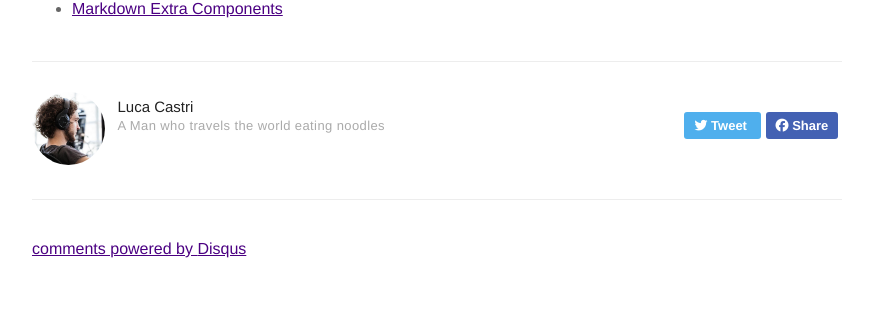
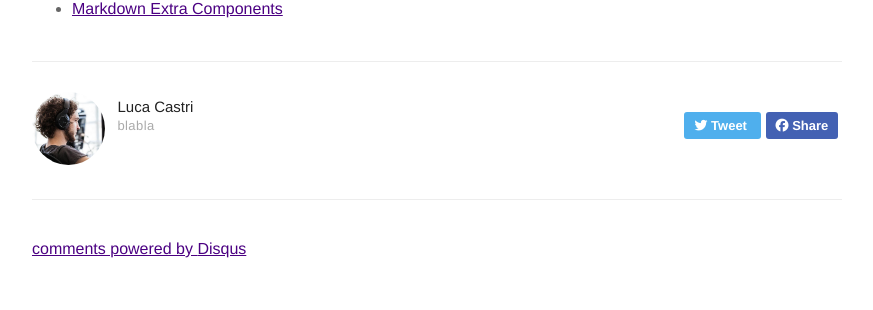
Before and after one commit to lcastri/lcastri.github.io, a Jekyll site: the page built from _posts/2016-02-24-markdown-common-elements.markdown, in a window 1280 px wide and 900 px high, scrolled down 5420 px. Shown: the part 419-729 px from the top of the window, without its empty margins (203-1076 px from the left). Built offline with Jekyll 4.4.1, drawn with Linux system fonts in a browser that asks for light colours; nearby versions of some CDN libraries; comment, search, counter and statistics services are not loaded.

Commit message:
removed icons

```diff
--- a/_config.yml
+++ b/_config.yml
@@ -33,17 +33,17 @@
   categories: [blog, project] # only show disqus for posts that have these categories
 
 # if you don't have any of social below, comment the line
-facebook: myfacebook
-twitter: mytwitter
-instagram: myinstagram
+# facebook: myfacebook
+# twitter: mytwitter
+# instagram: myinstagram
 linkedin: mylinkedin
-github: mygithub
-email: myemail@gmail.com
+github: https://github.com/lcastri
+email: lcastri@lincoln.ac.uk
 
 authors:
   johndoe:
     name: Luca Castri
-    bio: A Man who travels the world eating noodles
+    bio: blabla
     external-image: false
     picture: assets/images/profile.jpg
     twitter: johndoe
```
